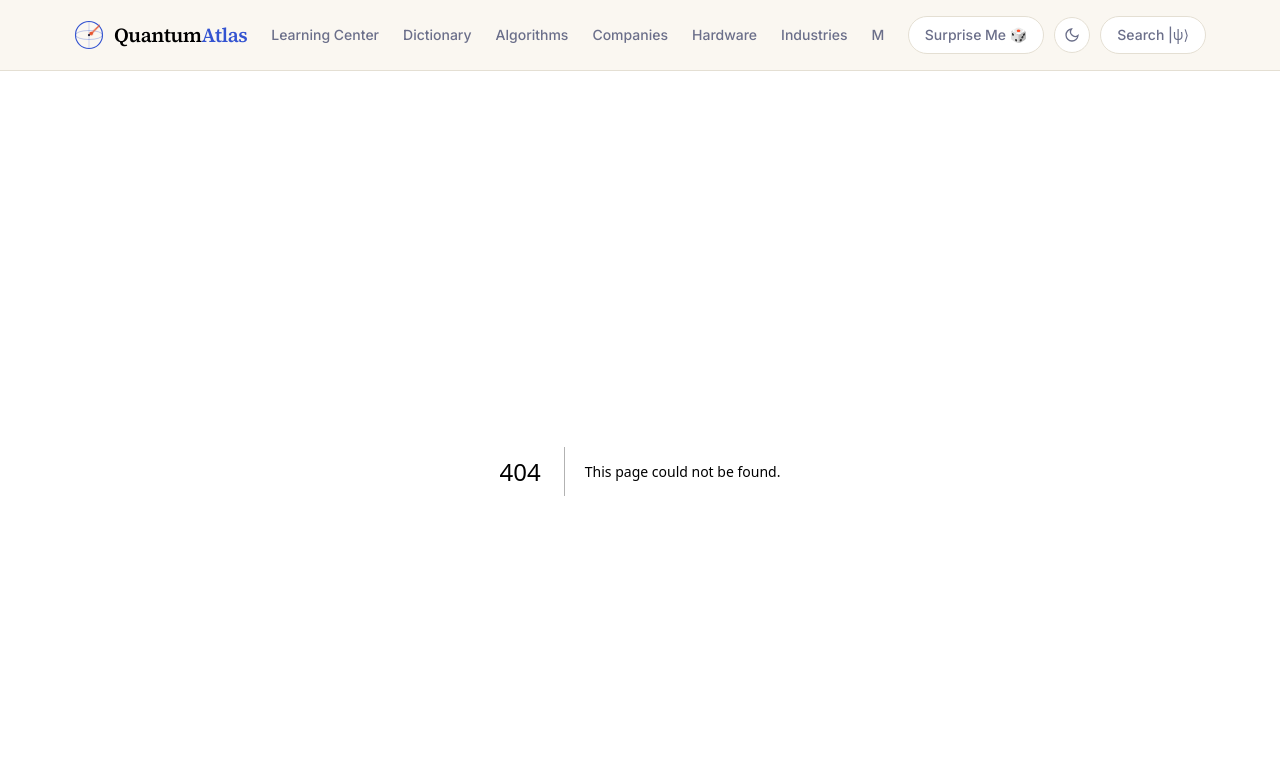
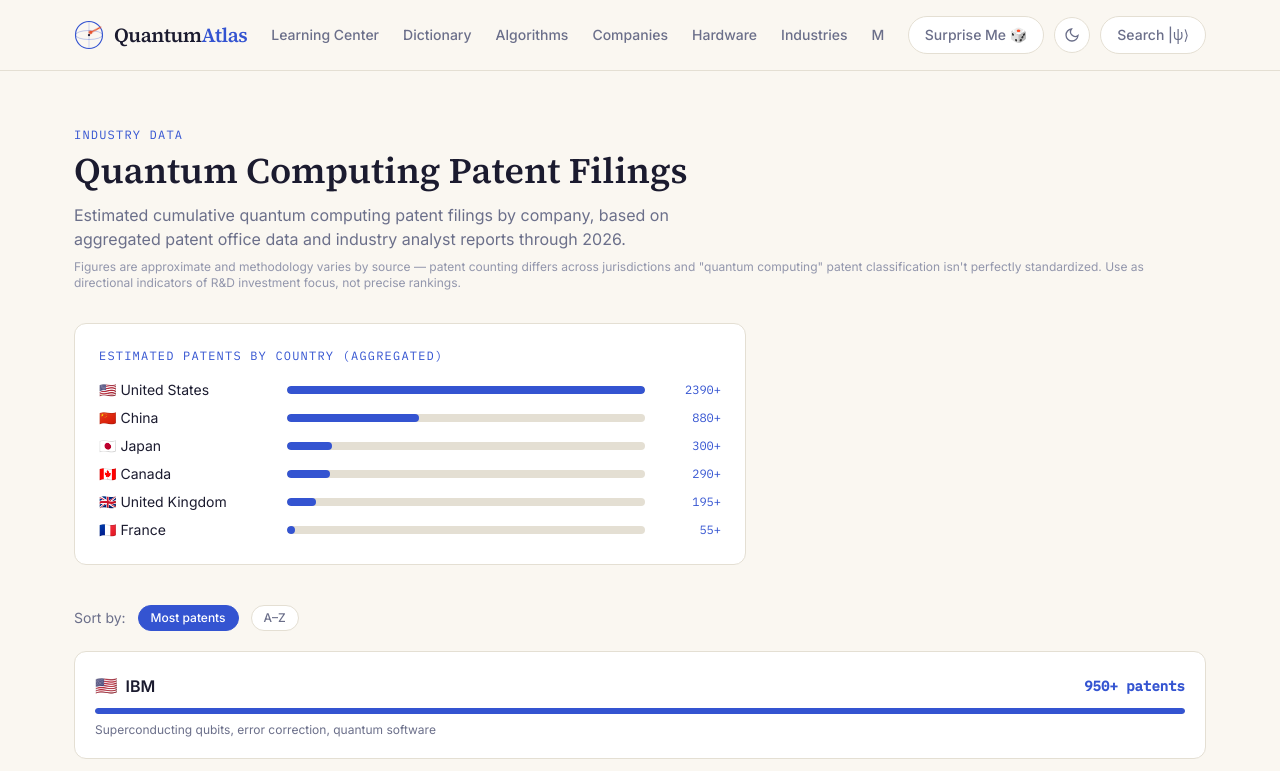
Before and after one commit to goalandpriority-ui/quantum-atlas, a Next.js app: page /patents in a window 1280 px wide. Before the commit this address had no page. Shown: the top 771 px of the page. Built offline with nearby package versions, Linux system fonts and the light colour scheme.

Commit message:
Add PatentsPage component with company data

```diff
--- /dev/null
+++ b/app/patents/page.tsx
@@ -0,0 +1,179 @@
+"use client";
+
+import { useState } from "react";
+import Link from "next/link";
+
+type CompanyPatents = {
+  name: string;
+  country: string;
+  estimatedPatents: number;
+  focus: string;
+  link?: string;
+};
+
+const companyData: CompanyPatents[] = [
+  { name: "IBM", country: "🇺🇸", estimatedPatents: 950, focus: "Superconducting qubits, error correction, quantum software", link: "/companies/ibm" },
+  { name: "Google", country: "🇺🇸", estimatedPatents: 480, focus: "Superconducting hardware, quantum supremacy benchmarks", link: "/companies/google" },
+  { name: "Microsoft", country: "🇺🇸", estimatedPatents: 410, focus: "Topological qubits, quantum software stack (Q#)", link: "/companies/microsoft" },
+  { name: "Origin Quantum", country: "🇨🇳", estimatedPatents: 380, focus: "Full-stack domestic quantum systems, quantum OS" },
+  { name: "Huawei", country: "🇨🇳", estimatedPatents: 290, focus: "Quantum communication, quantum-safe networking" },
+  { name: "Baidu", country: "🇨🇳", estimatedPatents: 210, focus: "Quantum machine learning, quantum cloud platforms" },
+  { name: "Honeywell / Quantinuum", country: "🇺🇸🇬🇧", estimatedPatents: 195, focus: "Trapped-ion hardware, QCCD architecture", link: "/companies/quantinuum" },
+  { name: "Intel", country: "🇺🇸", estimatedPatents: 175, focus: "Silicon spin qubits, cryogenic control electronics" },
+  { name: "Toshiba", country: "🇯🇵", estimatedPatents: 160, focus: "Quantum key distribution, quantum sensing" },
+  { name: "NTT", country: "🇯🇵", estimatedPatents: 140, focus: "Photonic quantum computing, quantum networking" },
+  { name: "Rigetti", country: "🇺🇸", estimatedPatents: 95, focus: "Superconducting hardware, hybrid cloud access", link: "/companies/rigetti" },
+  { name: "IonQ", country: "🇺🇸", estimatedPatents: 85, focus: "Trapped-ion hardware, algorithmic qubits", link: "/companies/ionq" },
+  { name: "D-Wave", country: "🇨🇦", estimatedPatents: 220, focus: "Quantum annealing hardware and software", link: "/companies/d-wave" },
+  { name: "Xanadu", country: "🇨🇦", estimatedPatents: 70, focus: "Photonic qubits, GKP error correction", link: "/companies/xanadu" },
+  { name: "Pasqal", country: "🇫🇷", estimatedPatents: 55, focus: "Neutral atom hardware, optical tweezers", link: "/companies/pasqal" },
+];
+
+const countryTotals = [
+  { country: "🇺🇸 United States", total: 2390 },
+  { country: "🇨🇳 China", total: 880 },
+  { country: "🇯🇵 Japan", total: 300 },
+  { country: "🇨🇦 Canada", total: 290 },
+  { country: "🇬🇧 United Kingdom", total: 195 },
+  { country: "🇫🇷 France", total: 55 },
+];
+
+export default function PatentsPage() {
+  const [sortBy, setSortBy] = useState<"patents" | "name">("patents");
+
+  const sorted = [...companyData].sort((a, b) =>
+    sortBy === "patents" ? b.estimatedPatents - a.estimatedPatents : a.name.localeCompare(b.name)
+  );
+
+  const maxPatents = Math.max(...companyData.map(c => c.estimatedPatents));
+
+  return (
+    <div className="max-w-content mx-auto px-6 py-14">
+      <p className="font-mono text-xs uppercase tracking-widest text-quantum mb-2">
+        Industry Data
+      </p>
+      <h1 className="font-serif text-3xl md:text-4xl font-semibold text-ink mb-3">
+        Quantum Computing Patent Filings
+      </h1>
+      <p className="text-ink-muted max-w-2xl mb-2">
+        Estimated cumulative quantum computing patent filings by company,
+        based on aggregated patent office data and industry analyst reports
+        through 2026.
+      </p>
+      <p className="text-xs text-ink-soft mb-8">
+        Figures are approximate and methodology varies by source — patent
+        counting differs across jurisdictions and "quantum computing" patent
+        classification isn't perfectly standardized. Use as directional
+        indicators of R&D investment focus, not precise rankings.
+      </p>
+
+      {/* Country totals */}
+      <div className="rounded-xl border border-line bg-surface p-6 mb-10 max-w-2xl">
+        <p className="font-mono text-xs uppercase tracking-widest text-quantum mb-4">
+          Estimated Patents by Country (aggregated)
+        </p>
+        <div className="space-y-2">
+          {countryTotals.map((c) => {
+            const pct = (c.total / countryTotals[0].total) * 100;
+            return (
+              <div key={c.country} className="flex items-center gap-3">
+                <span className="text-sm text-ink w-44 shrink-0">{c.country}</span>
+                <div className="flex-1 bg-line rounded-full h-2 overflow-hidden">
+                  <div className="h-full bg-quantum rounded-full" style={{ width: `${pct}%` }} />
+                </div>
+                <span className="font-mono text-xs text-quantum w-16 text-right shrink-0">{c.total}+</span>
+              </div>
+            );
+          })}
+        </div>
+      </div>
+
+      {/* Sort controls */}
+      <div className="flex items-center gap-3 mb-5">
+        <span className="text-sm text-ink-muted">Sort by:</span>
+        <button onClick={() => setSortBy("patents")} className={`px-3 py-1 rounded-full text-xs font-medium border transition-colors ${sortBy === "patents" ? "bg-quantum text-white border-quantum" : "bg-surface text-ink-muted border-line"}`}>
+          Most patents
+        </button>
+        <button onClick={() => setSortBy("name")} className={`px-3 py-1 rounded-full text-xs font-medium border transition-colors ${sortBy === "name" ? "bg-quantum text-white border-quantum" : "bg-surface text-ink-muted border-line"}`}>
+          A–Z
+        </button>
+      </div>
+
+      {/* Company list */}
+      <div className="space-y-3">
+        {sorted.map((c) => {
+          const pct = (c.estimatedPatents / maxPatents) * 100;
+          const content = (
+            <>
+              <div className="flex items-center justify-between gap-3 mb-2">
+                <div className="flex items-center gap-2">
+                  <span className="text-lg">{c.country}</span>
+                  <h3 className="font-semibold text-ink">{c.name}</h3>
+                </div>
+                <span className="font-mono text-sm font-bold text-quantum">{c.estimatedPatents}+ patents</span>
+              </div>
+              <div className="w-full bg-line rounded-full h-1.5 mb-2 overflow-hidden">
+                <div className="h-full bg-quantum rounded-full" style={{ width: `${pct}%` }} />
+              </div>
+              <p className="text-xs text-ink-muted">{c.focus}</p>
+            </>
+          );
+          return c.link ? (
+            <Link key={c.name} href={c.link} className="block rounded-xl border border-line bg-surface p-5 hover:border-quantum transition-colors">
+              {content}
+            </Link>
+          ) : (
+            <div key={c.name} className="block rounded-xl border border-line bg-surface p-5">
+              {content}
+            </div>
+          );
+        })}
+      </div>
+
+      <div className="prose-quantum max-w-2xl mt-10">
+        <h2>What patent activity reveals</h2>
+        <p>
+          IBM's commanding patent lead reflects its decades-long, broad
+          quantum research program spanning hardware, software, and error
+          correction — consistent with its position as the most
+          established player covered in our{" "}
+          <Link href="/companies/ibm" className="text-quantum hover:underline">
+            Companies Database
+          </Link>
+          . China's aggregate patent activity across Origin Quantum,
+          Huawei, and Baidu is substantial, though concentrated differently
+          than the US — with notable strength in quantum communication and
+          networking patents specifically, reflecting the national quantum
+          communication infrastructure discussed in our{" "}
+          <Link href="/countries" className="text-quantum hover:underline">
+            Countries coverage
+          </Link>
+          .
+        </p>
+        <h2>Patents don't equal product leadership</h2>
+        <p>
+          A large patent portfolio indicates R&D investment and IP
+          strategy, but doesn't necessarily translate to product or
+          hardware leadership — D-Wave's relatively high patent count
+          reflects its long history (since 1999) in a narrower technical
+          area, while younger companies like IonQ and Xanadu have fewer
+          patents but lead in specific hardware benchmarks discussed in
+          our{" "}
+          <Link href="/hardware" className="text-quantum hover:underline">
+            Hardware Database
+          </Link>
+          .
+        </p>
+      </div>
+
+      <div className="mt-10 rounded-2xl bg-quantum-50 border border-quantum-100 p-8 max-w-2xl">
+        <p className="font-mono text-xs uppercase tracking-widest text-quantum mb-2">Related</p>
+        <div className="flex flex-col gap-2 text-sm">
+          <Link href="/companies" className="text-quantum hover:underline">→ Companies Database</Link>
+          <Link href="/investment-tracker" className="text-quantum hover:underline">→ Investment Tracker</Link>
+          <Link href="/countries" className="text-quantum hover:underline">→ Quantum Computing by Country</Link>
+        </div>
+      </div>
+    </div>
+  );
+            }
```
